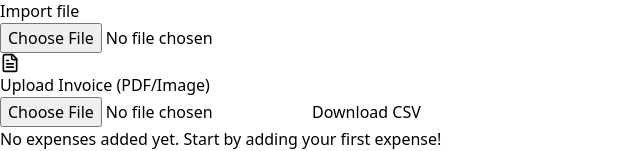
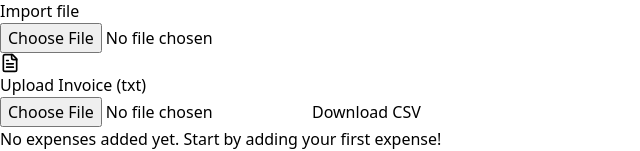
Before and after one commit to dotrung1998/shareSpend, a React (Vite) app: page / in a window 1280 px wide. Shown: the part 283-434 px from the top of the page, without its empty margins (0-640 px from the left). Built offline with nearby package versions, Linux system fonts and the light colour scheme.

Commit message:
fix: Upload invoice button

```diff
--- a/src/App.tsx
+++ b/src/App.tsx
@@ -49,7 +49,7 @@ const translations = {
     totalExpenses: "Total Expenses:",
     downloadCSV: "Download CSV",
     importFile: "Import file",
-    uploadInvoice: "Upload Invoice (PDF/Image)",
+    uploadInvoice: "Upload Invoice (txt)",
     exampleItem: "e.g., Coffee",
     amountExample: "e.g., 10",
     requiredFieldsWarning: "Please fill out this field.",
@@ -115,7 +115,7 @@ const translations = {
     totalExpenses: "Gesamtausgaben:",
     downloadCSV: "CSV herunterladen",
     importFile: "Datei importieren",
-    uploadInvoice: "Rechnung hochladen (PDF/Bild)",
+    uploadInvoice: "Rechnung hochladen (txt)",
     exampleItem: "z.B. Kaffee",
     amountExample: "z.B. 10",
     requiredFieldsWarning: "Bitte füllen Sie dieses Feld aus.",
@@ -181,7 +181,7 @@ const translations = {
     totalExpenses: "Tổng Chi Phí:",
     downloadCSV: "Tải xuống CSV",
     importFile: "Nhập tệp",
-    uploadInvoice: "Tải lên Hóa đơn (PDF/Hình)",
+    uploadInvoice: "Tải lên Hóa đơn (txt)",
     exampleItem: "vd: Cà phê",
     amountExample: "vd: 10000",
     requiredFieldsWarning: "Vui lòng điền vào mục này.",
```
